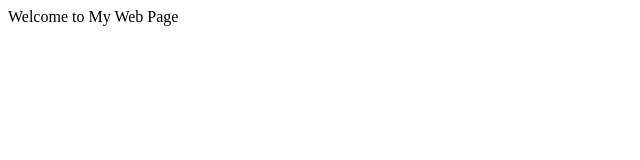
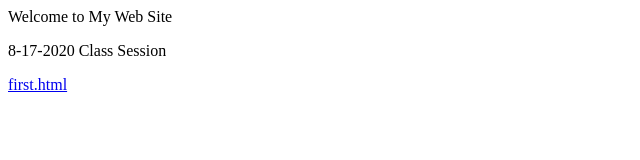
Before and after one commit to jidavis2943/jidavis2943.github.io, a plain HTML site: page index.html in a window 1280 px wide. Shown: the whole page, without its empty margins (0-640 px from the left). Drawn offline with Linux system fonts and the light colour scheme.

Commit message:
Update index.html

```diff
--- a/index.html
+++ b/index.html
@@ -1,10 +1,12 @@
 <html>
   <head>
-    <title>My First Web Page</title>
+    <title>My Web Site</title>
   </head>
 
   <body>
-    <p>Welcome to My Web Page</p>
+    <p>Welcome to My Web Site</p>
+    <p>8-17-2020 Class Session</p>
+    <p><a href="first.html">first.html</a></p>
   </body>
 
 </html>
```
